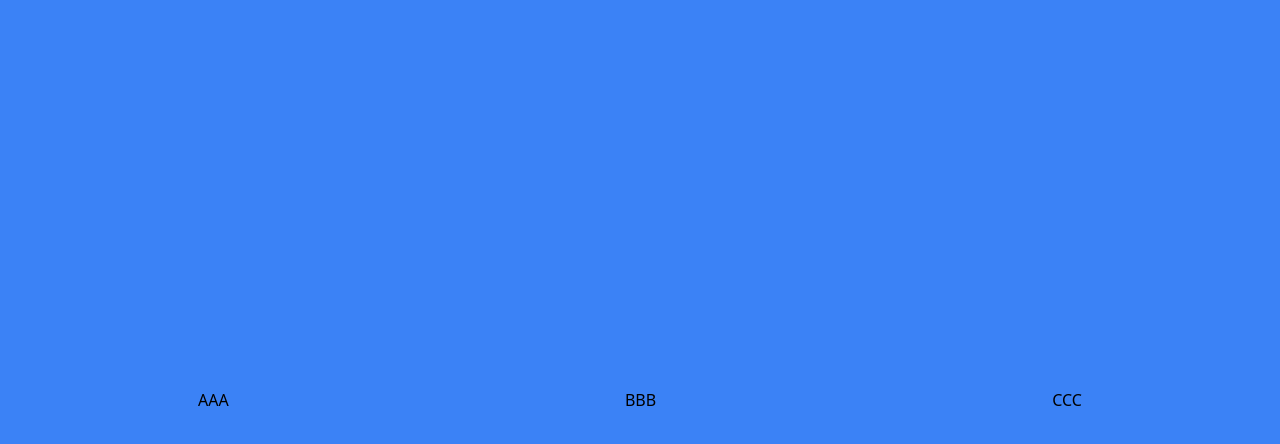
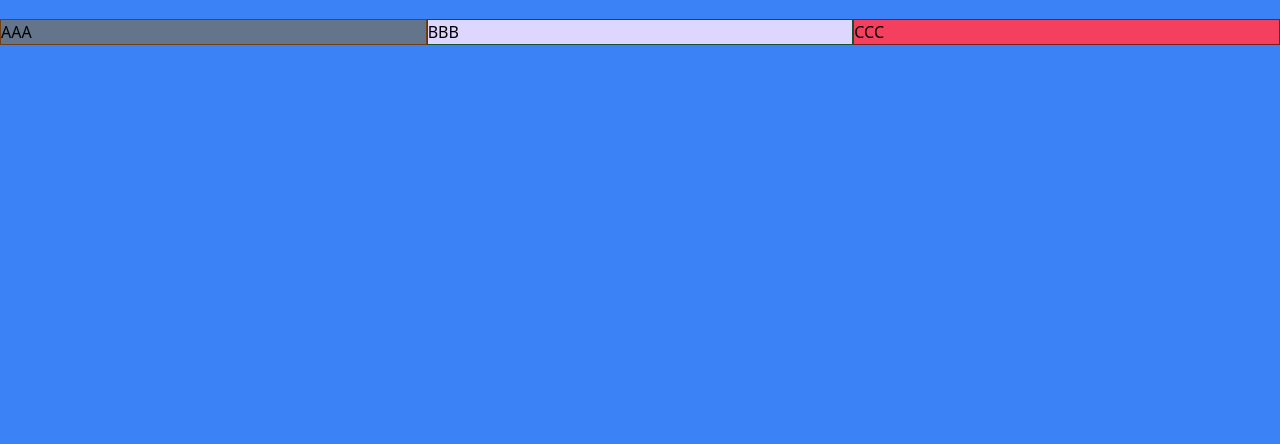
Before and after one commit to kawarabasami/tailwindcss-tutorial-youtube-yamazakidaisuke, a website: page lesson02/layout01.html in a window 1280 px wide. Drawn offline with nearby package versions, Linux system fonts and the light colour scheme.

Commit message:
lesson 3

```diff
--- a/lesson02/layout01.html
+++ b/lesson02/layout01.html
@@ -15,7 +15,7 @@
 
 
     <!-- MainContents[start] -->
-    <section class="flex justify-around items-center h-screen">
+    <section class="flex justify-around items-center h-16">
 
         <!-- Left Area[start] -->
 
@@ -25,9 +25,9 @@
 
         <!-- Right Area[end] -->
 
-        <div class="">AAA</div>
-        <div class="">BBB</div>
-        <div class="">CCC</div>
+        <div class="bg-slate-500 border border-yellow-900 w-1/3">AAA</div>
+        <div class="bg-violet-200 border border-green-900 w-1/3">BBB</div>
+        <div class="bg-rose-500 border border-red-900 w-1/3" >CCC</div>
     </section>
     <!-- MainContents[end] -->
 
```
